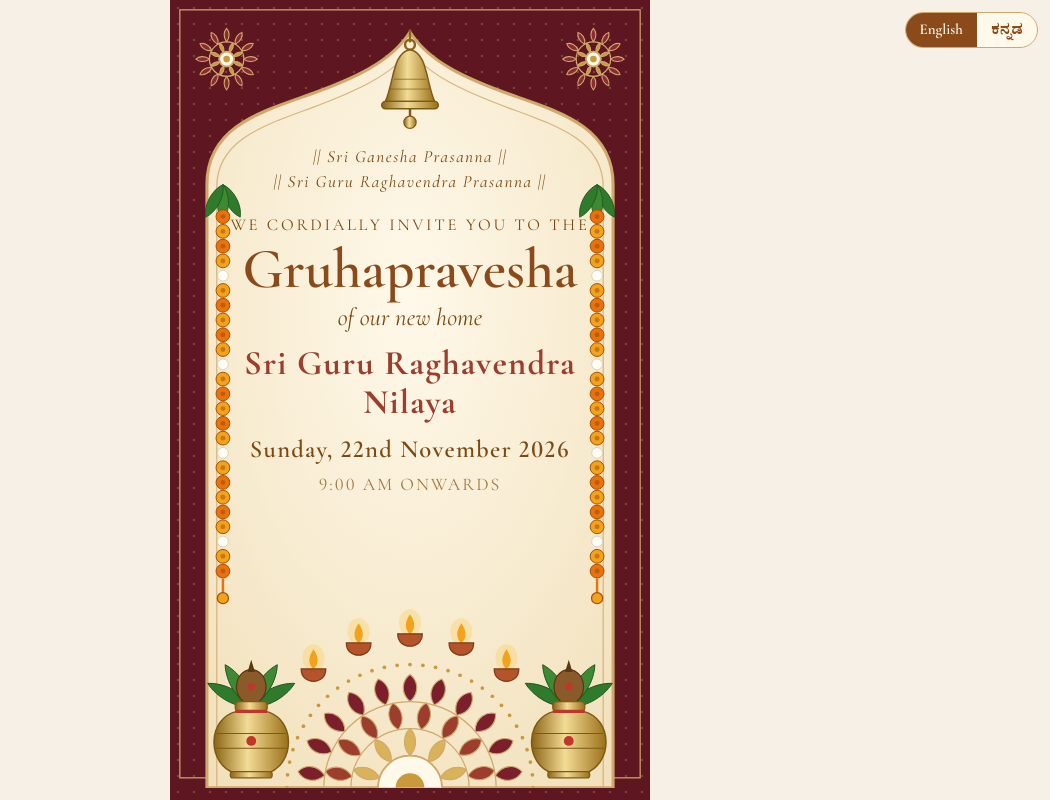
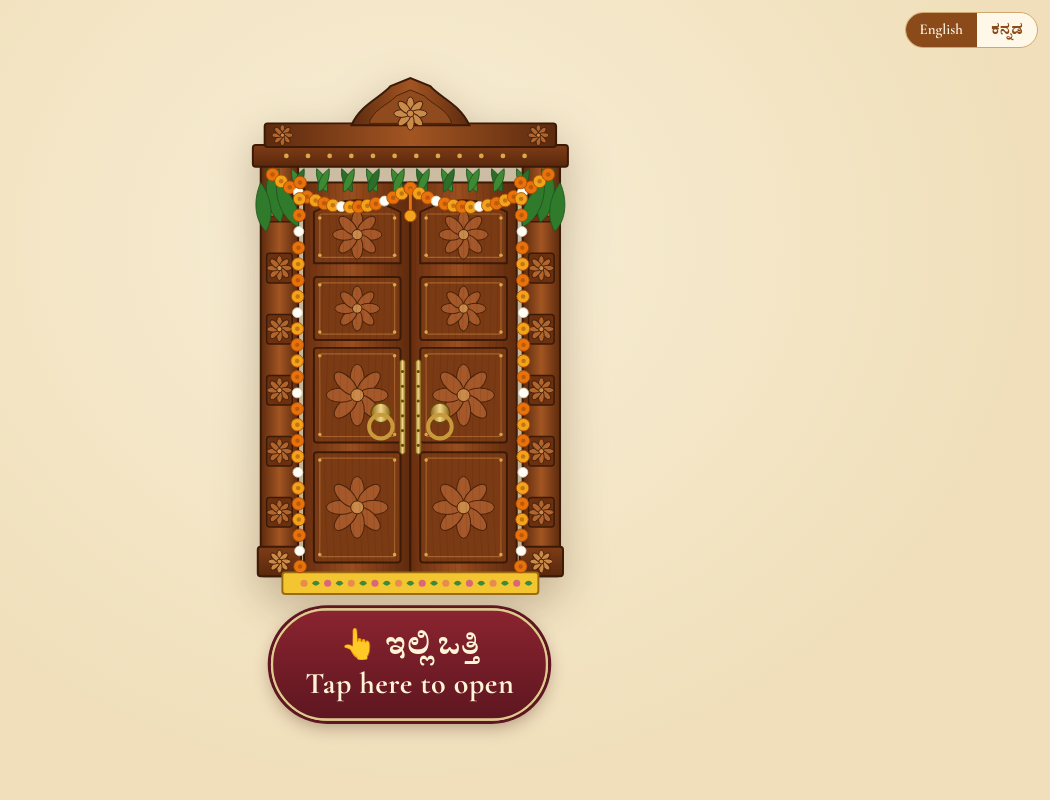
Before and after one commit to swathigm/gruhapravesha, a plain HTML site: page index.html in a window 1280 px wide. Shown: the top 800 px of the page, without its empty margins (230-1280 px from the left). Drawn offline with nearby package versions, Linux system fonts and the light colour scheme; a web font is replaced by a local one.

Commit message:
Update tap button and related functionality

```diff
--- a/index.html
+++ b/index.html
@@ -173,6 +173,9 @@ body{font-variant-numeric:lining-nums}body.kn{font-family:"Noto Serif Kannada","
 .music{position:fixed;right:14px;bottom:14px;z-index:20;width:44px;height:44px;border-radius:50%;background:rgba(255,249,234,.95);border:1px solid var(--gold);color:var(--brown);font-size:20px;display:flex;align-items:center;justify-content:center;box-shadow:0 2px 8px rgba(0,0,0,.25)}.music.off{opacity:.55;text-decoration:line-through}
 .tap{display:none}
 .music{display:none}
+#doorBtn{height:min(64vh,calc(84vw*1.53))}
+.tap,body.kn .tap{display:block;margin-top:6px;padding:14px 30px;border-radius:999px;background:linear-gradient(#8A2430,#5E1620);border:2px solid #E0C98D;box-shadow:0 0 0 3px #5E1620,0 6px 16px rgba(60,20,10,.35);color:#FFF4D6;font-weight:700;font-size:clamp(22px,6.2vw,28px);letter-spacing:.5px;line-height:1.3;cursor:pointer;animation:tapPulse 1.4s ease-in-out infinite}
+@keyframes tapPulse{0%,100%{transform:scale(1)}50%{transform:scale(1.07)}}
 </style>
 </head>
 <body class="locked">
@@ -202,7 +205,7 @@ body{font-variant-numeric:lining-nums}body.kn{font-family:"Noto Serif Kannada","
       <g id="marigold"></g>
     </svg>
   </button>
-  <p class="tap">✦ <span data-en="Tap the door to enter" data-kn="ಬಾಗಿಲು ತಟ್ಟಿ, ಒಳಗೆ ಬನ್ನಿ">Tap the door to enter</span> ✦</p>
+  <p class="tap" id="tapBtn" role="button" tabindex="0">👆 ಇಲ್ಲಿ ಒತ್ತಿ<br>Tap here to open</p>
   <button id="openBtn" type="button">
     <span class="g1" data-en="Gruhapravesha" data-kn="ಗೃಹಪ್ರವೇಶ">Gruhapravesha</span>
     <span class="g2" data-en="Gajendra &amp; Malathi" data-kn="ಗಜೇಂದ್ರ ಮತ್ತು ಮಾಲತಿ">Gajendra &amp; Malathi</span>
@@ -475,7 +478,7 @@ $('doorBtn').addEventListener('click',function(){
 });
 
 /* the door opens by itself after 2 seconds; phones only allow sound after a touch, so music starts on the first tap */
-setTimeout(function(){$('doorBtn').click()},2000);
+$('tapBtn').addEventListener('click',function(){$('doorBtn').click()});
 function firstTouch(e){if(e.target&&e.target.closest&&e.target.closest('#musicBtn'))return;if($('bgm').paused)setMusic(true)}
 (function(){var a=$('bgm'),evs=['click','touchstart','touchend','pointerdown','pointerup','keydown','wheel','scroll'];function stop(){evs.forEach(function(ev){document.removeEventListener(ev,go,true)})}function go(){if(!a.paused)return stop();var p=a.play();if(p&&p.then)p.then(stop,function(){})}evs.forEach(function(ev){document.addEventListener(ev,go,true)});go()})();
 
```
